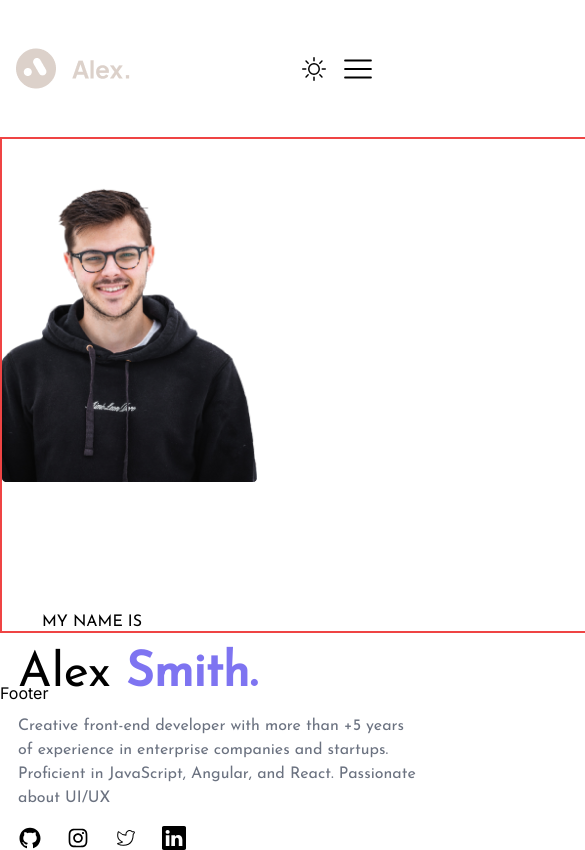
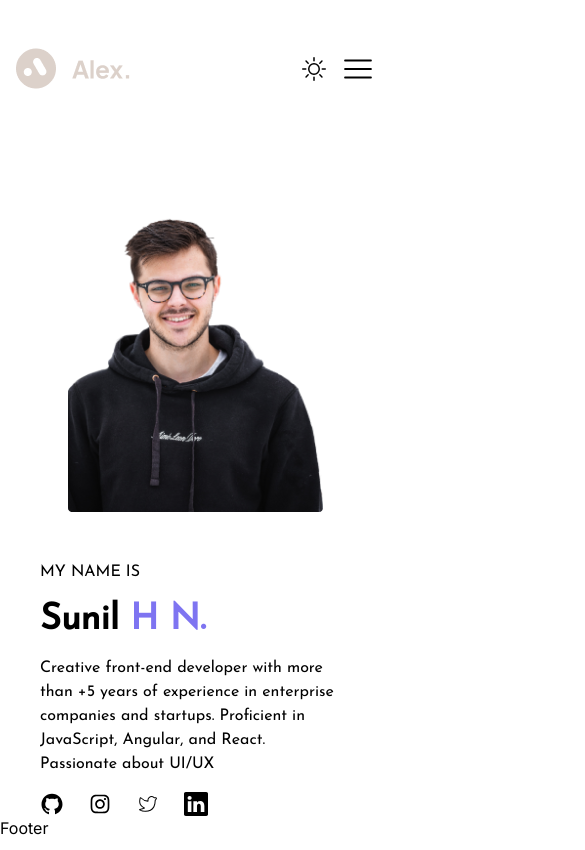
Before and after one commit to sunilhn27/pro, a Next.js app: page / in a window 390 px wide. Shown: the top 850 px of the page, 585 px wide, since content can reach past the window. Built offline with nearby package versions, Linux system fonts and the light colour scheme.

Commit message:
added responive units

```diff
--- /dev/null
+++ b/src/app/cssunits/page.js
@@ -0,0 +1,12 @@
+import CssUnits from '@/components/CssUnits'
+import React from 'react'
+
+function page() {
+    return (
+        <div>
+            <CssUnits />
+        </div>
+    )
+}
+
+export default page
--- a/src/app/page.js
+++ b/src/app/page.js
@@ -1,3 +1,4 @@
+import CssUnits from '@/components/CssUnits'
 import Hero from '@/components/Hero'
 import Services from '@/components/Services'
 import Image from 'next/image'
--- /dev/null
+++ b/src/components/CssUnits.js
@@ -0,0 +1,11 @@
+import React from 'react'
+
+function CssUnits() {
+    return (
+        <div className='w-[90%] h-32 border-2 border-red-500 mx-auto bg-gray-600 text-white'>
+            <h1 className='flex justify-center items-center text-center border-2 border-red-500 h-full'>This is Middle of Div</h1>
+        </div>
+    )
+}
+
+export default CssUnits
--- a/src/components/Hero.js
+++ b/src/components/Hero.js
@@ -9,13 +9,14 @@ import Lines from '@/asserts/images/lines.png'
 
 function Hero() {
     return (
-        <section className='w-[1270px] h-[496px]  my-12 border-2 border-red-500'>
+        <section className='flex flex-col-reverse sm:flex-row justify-evenly md:mx-32 mx-10 mt-32 '>
 
-            <div className='flex flex-col-reverse sm:flex-row justify-evenly '>
-                <div className='flex flex-col space-y-4 mt-32 mx-4 '>
-                    <h3 className='px-6'>MY NAME IS</h3>
-                    <h1 className='text-5xl'>Alex <span className='text-[#7E74F1] font-semibold'>Smith.</span></h1>
-                    <p className='w-[400px] sm:w-[538px] h-[96px] text-gray-500'>Creative front-end developer with more than +5 years of experience in enterprise companies and startups. Proficient in JavaScript, Angular, and React. Passionate about UI/UX</p>
+            <div className='flex flex-col my-auto space-y-4 md:w-1/2'>
+                <h1>MY NAME IS</h1>
+                <div className='text-4xl md:text-5xl font-semibold'>
+                    <p>Sunil <span className='text-[#7E74F1]'>H N.</span></p>
+                </div>
+                <p className='w-[95%] md:w-[510px] lg:text-lg'>Creative front-end developer with more than +5 years of experience in enterprise companies and startups. Proficient in JavaScript, Angular, and React. Passionate about UI/UX</p>
                 <div className='flex space-x-6'>
                     <AiFillGithub className='w-6 h-6' />
                     <AiOutlineInstagram className='w-6 h-6' />
@@ -24,13 +25,10 @@ function Hero() {
                 </div>
             </div>
 
-                <div className='flex mt-12 relative items-center jus'>
-                    <div className=''>
 
+            <div className=' mb-12 flex justify-center'>
+                <Image src={Pic} className='' />
 
-                        <Image src={Pic} className=' top-32 left-10' />
-                    </div>
-                </div>
             </div>
 
         </section>
--- a/src/components/HeroSection.js
+++ b/src/components/HeroSection.js
@@ -12,6 +12,7 @@ function HeroSection() {
         <section className='mt-24 '>
             <div className='flex flex-col-reverse  sm:flex-row items-center justify-evenly h-[500px] -scroll-mx-24 '>
                 <div className='flex flex-col space-y-4 mt-12 mx-4'>
+                <div className='flex flex-col space-y-4 mt-12 mx-4'>
                     <h1 className='text-[#656D72] text-[15px]  w-[190px] h-[24px]'>MY NAME IS</h1>
                     <div className='text-4xl font-semibold'>
                         <p>Sunil <span className='text-[#7E74F1]'>H N.</span></p>
@@ -25,6 +26,7 @@ function HeroSection() {
                         <CiTwitter className='w-6 h-6' />
                         <BsLinkedin className='w-6 h-6' />
                     </div>
+                </div>
                 </div>
 
                 <div className='flex mt-12'>
```
Lines whose indentation alone changed are shown as unchanged.
